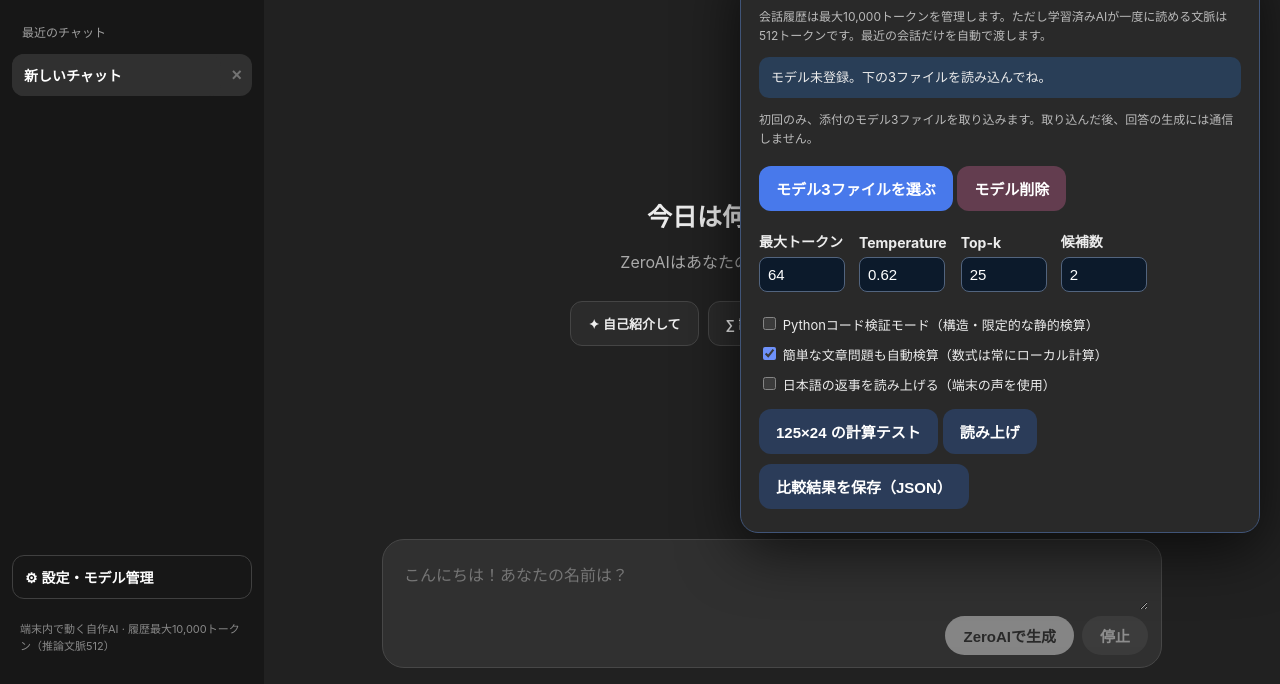
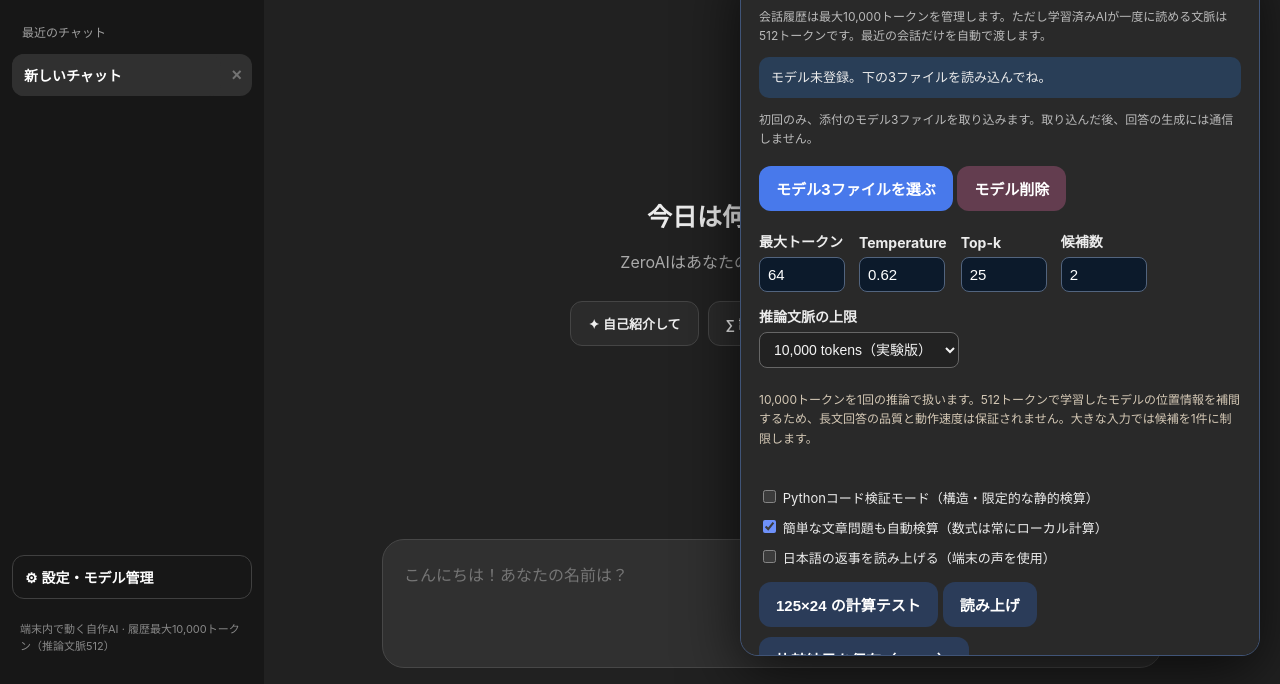
Before and after one commit to chika1147/sora1147, a plain HTML site: page index.html in a window 1280 px wide. Both pictures are taken after a click on the element "● モデル未登録". Shown: the part 116-800 px from the top of the page. Drawn offline with Linux system fonts and the light colour scheme.

Commit message:
Add 10k true inference-window selection with clear experimental warning

```diff
--- a/index.html
+++ b/index.html
@@ -17,6 +17,10 @@ body{background:#212121;color:#ececec;overflow:hidden}
 #zeroHistory button{border:0;white-space:nowrap;text-overflow:ellipsis;overflow:hidden}
 #zeroHistory button.active{background:#303030}
 .zero-sidebar small{color:#888;padding:8px;font-size:11px}
+#zeroModel .context-explain{color:#d5c9b6;font-size:12px;line-height:1.65;margin:8px 0 16px}
+#zeroModel select{font-size:14px;color:#f4f4f4;background:#222;border:1px solid #666;border-radius:8px;padding:8px 10px;max-width:100%}
+#zeroModel{z-index:12}
+
 .zero-history-item{display:flex;align-items:center;min-width:0;border-radius:12px}
 .zero-history-item:has(>button.active){background:#303030}
 .zero-history-item>button:first-child{flex:1;min-width:0}
@@ -63,8 +67,8 @@ body{background:#212121;color:#ececec;overflow:hidden}
 <label class="upload">モデル3ファイルを選ぶ<input id="import" type="file" multiple accept=".bin,.json,application/json,application/octet-stream"></label>
 <button class="danger" id="clear" type="button">モデル削除</button></section>
 <section class="card" id="zeroInput"><label for="text">ZeroAIに話しかける</label><textarea id="text" placeholder="こんにちは！あなたの名前は？"></textarea>
-<div class="settings"><div class="setting"><label for="maxTokens">最大トークン</label><input id="maxTokens" type="number" min="8" max="160" value="64"></div><div class="setting"><label for="temperature">Temperature</label><input id="temperature" type="number" min="0.1" max="2" step="0.05" value="0.62"></div><div class="setting"><label for="topK">Top-k</label><input id="topK" type="number" min="1" max="100" value="25"></div><div class="setting"><label for="candidates">候補数</label><input id="candidates" type="number" min="1" max="4" value="2"></div></div>
+<div class="settings"><div class="setting"><label for="maxTokens">最大トークン</label><input id="maxTokens" type="number" min="8" max="160" value="64"></div><div class="setting"><label for="temperature">Temperature</label><input id="temperature" type="number" min="0.1" max="2" step="0.05" value="0.62"></div><div class="setting"><label for="topK">Top-k</label><input id="topK" type="number" min="1" max="100" value="25"></div><div class="setting"><label for="candidates">候補数</label><input id="candidates" type="number" min="1" max="4" value="2"></div><div class="setting"><label for="contextLimit">推論文脈の上限</label><select id="contextLimit" aria-label="推論文脈上限"><option value="10000" selected>10,000 tokens（実験版）</option><option value="512">512 tokens（安定版）</option></select></div><p class="context-explain">10,000トークンを1回の推論で扱います。512トークンで学習したモデルの位置情報を補間するため、長文回答の品質と動作速度は保証されません。大きな入力では候補を1件に制限します。</p></div>
 <label style="font-weight:400"><input id="codeMode" type="checkbox"> Pythonコード検証モード（構造・限定的な静的検算）</label><label style="font-weight:400;margin-top:8px"><input id="mathMode" type="checkbox" checked> 簡単な文章問題も自動検算（数式は常にローカル計算）</label><div class="actions"><button class="secondary" id="mathCheck" type="button">125×24 の計算テスト</button><button id="send" disabled>ZeroAIで生成</button><button id="stop" class="secondary" disabled>停止</button></div><label style="font-weight:400"><input id="speak" type="checkbox"> 日本語の返事を読み上げる（端末の声を使用）</label></section>
 <section class="card" id="zeroResult"><label>ZeroAIの返事</label><div id="message"></div><pre id="output" class="answer">モデルを取り込むとここに返事が出ます。</pre><div class="actions"><button class="secondary" id="read">読み上げ</button><button class="secondary" id="export">比較結果を保存（JSON）</button></div><details><summary>候補の比較・判定理由を表示</summary><pre id="diagnostics" class="answer" style="font-size:12px"></pre></details></section>
 <footer id="zeroFooter">外部AI APIなし・RAGなし・追加学習なし。日本語とコードの候補をZeroAI自身が生成し、端末で比較します。Web版はJavaScriptのBigIntで安全に四則演算を行い、Pythonは実行しません。推論は端末のJavaScriptで実行されます。計算エンジンは対応できない文章問題では回答せず、GPTに任せます。回答の正確さと速度は保証されません。機密性が重要な場合はWi-Fiとモバイル通信をオフにしてテストしてください。</footer>
-</div></main></div><script src="chat_shell.js?longhistory=20261119" defer></script><script type="module" src="app.js?longhistory=20261119"></script></body></html>
+</div></main></div><script src="chat_shell.js?context10000=20261119" defer></script><script type="module" src="app.js?context10000=20261119"></script></body></html>
```
